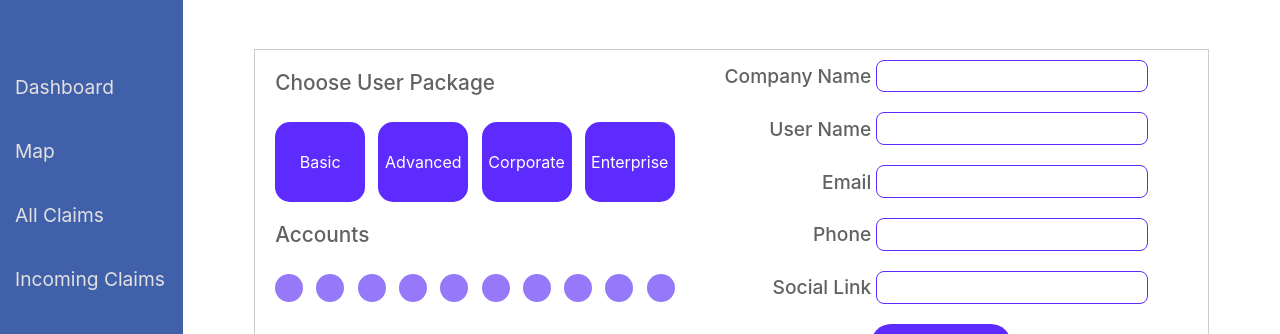
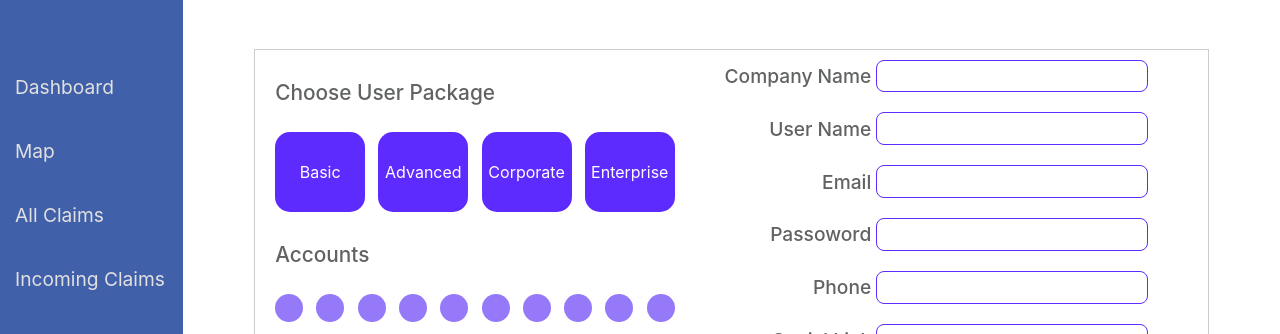
Before and after one commit to emmanuellmhango/desktop-app, a React (Create React App) app: page /clients in a window 1280 px wide. Shown: the top 334 px of the page. Built offline with nearby package versions, Linux system fonts and the light colour scheme; no server answers.

Commit message:
add gh-pages

```diff
--- a/package.json
+++ b/package.json
@@ -1,6 +1,7 @@
 {
   "name": "desktop-app",
   "version": "0.1.0",
+  "homepage": "https://emmanuellmhango.github.io/desktop-app",
   "private": true,
   "dependencies": {
     "@reduxjs/toolkit": "^1.9.5",
@@ -22,6 +23,8 @@
     "web-vitals": "^2.1.4"
   },
   "scripts": {
+    "predeploy" : "npm run build",
+    "deploy" : "gh-pages -d build",
     "start": "react-scripts start",
     "build": "react-scripts build",
     "test": "react-scripts test",
@@ -44,5 +47,8 @@
       "last 1 firefox version",
       "last 1 safari version"
     ]
+  },
+  "devDependencies": {
+    "gh-pages": "^5.0.0"
   }
 }
--- a/src/actionpages/clients/ClientForm.js
+++ b/src/actionpages/clients/ClientForm.js
@@ -148,7 +148,6 @@ const ClientForm = () => {
             />
           </div>
         </div>
-
         <div className="form-group-client-user">
           <div className="formLabel">
             <label htmlFor="email" className="label-client">
@@ -160,6 +159,22 @@ const ClientForm = () => {
               type="email"
               id="email"
               name="email"
+              className="form-control-l-user"
+              required
+            />
+          </div>
+        </div>
+        <div className="form-group-client-user">
+          <div className="formLabel">
+            <label htmlFor="password" className="label-client">
+              Passoword
+            </label>
+          </div>
+          <div className="formInputType">
+            <input
+              type="password"
+              id="password"
+              name="password"
               className="form-control-l-user"
               required
             />
--- a/src/assets/styles/styles.css
+++ b/src/assets/styles/styles.css
@@ -270,6 +270,8 @@
   align-items: center;
   justify-content: flex-start;
   padding: 10px;
+  margin-top: 10px;
+
 }
 
 .userForm {
```
Also changed, not shown: 1 other file (tests, documents, lock files or other folders).
